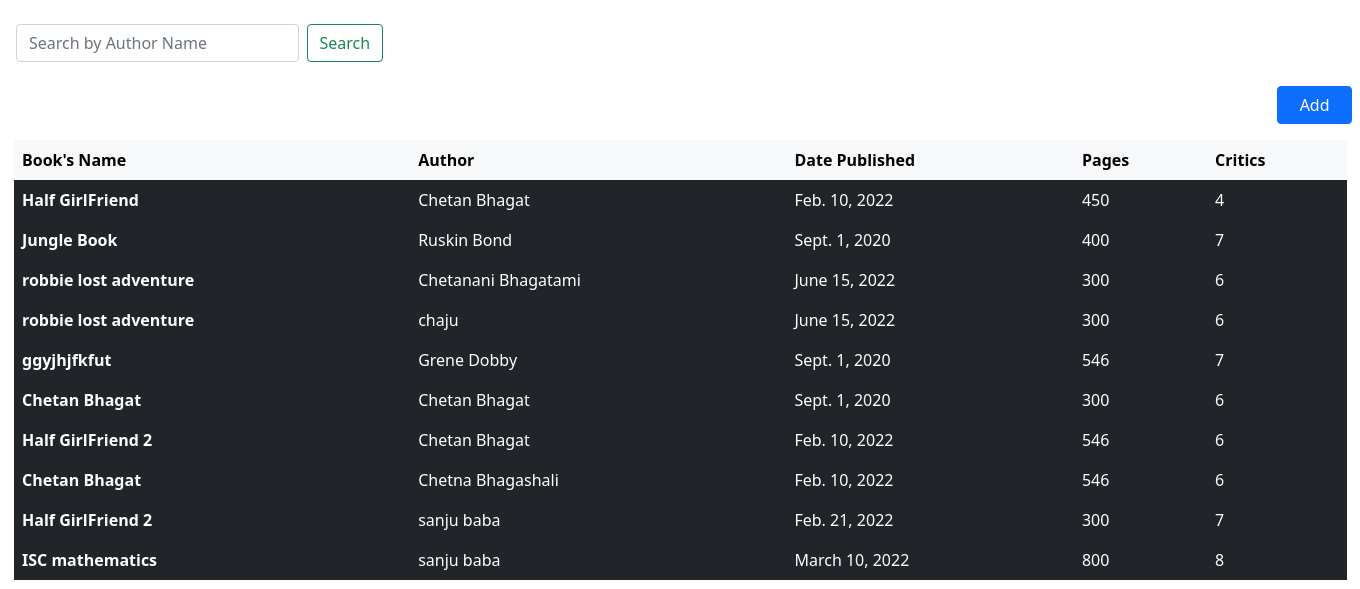
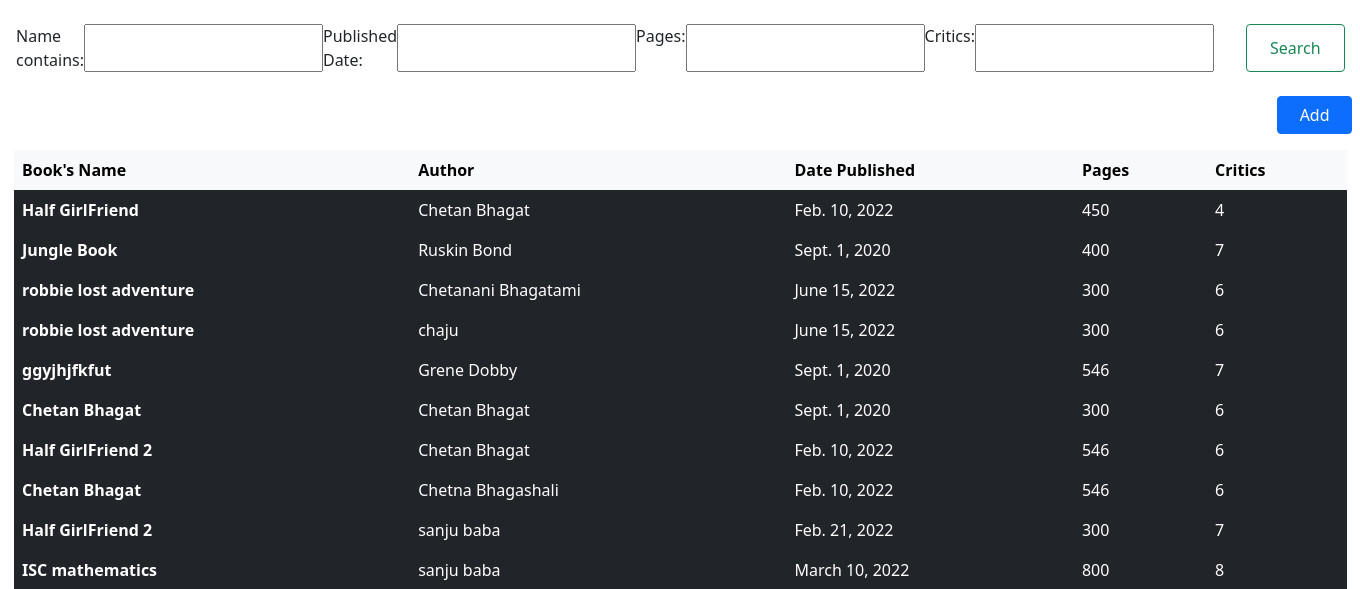
Before and after one commit to sparsh459/Django-web-app, a Django app: page /books/ in a window 1360 px wide. Shown: the part 56-645 px from the top of the page. Run offline with Django 3.2, Linux system fonts and the light colour scheme; data comes from the database, SQL or seed files in the repository; both versions use the stored data as it was after the commit.

Commit message:
added teh filter dropdown functionality in both authors and books page still syling is left and reload of page issue is to be dealt with

```diff
--- /dev/null
+++ b/genebox/filters.py
@@ -0,0 +1,18 @@
+import django_filters
+from django_filters import CharFilter
+from genebox.models import Authors, Books
+
+
+class AutherFilter(django_filters.FilterSet):
+    Name = CharFilter(field_name='Name', lookup_expr='icontains')
+    class Meta:
+        model = Authors
+        fields = '__all__'
+        exclude = ['Country']
+
+class BookFilter(django_filters.FilterSet):
+    Name = CharFilter(field_name='Name', lookup_expr='icontains')
+    class Meta:
+        model= Books
+        fields = '__all__'
+        exclude = ['Author']
--- a/genebox/models.py
+++ b/genebox/models.py
@@ -1,6 +1,3 @@
-from pyexpat import model
-from tkinter import CASCADE
-from django.conf import settings
 from django.db import models
 
 # Create your models here.
--- a/genebox/urls.py
+++ b/genebox/urls.py
@@ -10,6 +10,4 @@ urlpatterns = [
     path('books/postform/', views.Book_list, name='booksave'),
     path('authorcsv/', views.author_csv, name='author_csv'),
     path('bookcsv/', views.book_csv, name='book_csv'),
-    path('authors/search/', views.search_author, name='searchauthor'),
-    path('books/search/', views.search_book, name='searchbook')
 ]
--- a/genebox/views.py
+++ b/genebox/views.py
@@ -1,12 +1,9 @@
-from matplotlib.style import context
-from rest_framework.response import Response
-from rest_framework import status
 from rest_framework.decorators import api_view
-from django.http import HttpResponse, JsonResponse
+from django.http import HttpResponse
 from django.shortcuts import render
 from genebox.models import Authors, Books
 from genebox.serializers import AuthorSerializer, BookSerializer
-from rest_framework import generics
+from genebox.filters import AutherFilter, BookFilter
 import csv
 
 # Create your views here.
@@ -58,12 +55,21 @@ def Author_list(request):
     """
     List all code snippets, or create a new snippet.
     """
+    # calling the auther filter
+
+
     if request.method == 'GET':
         print('get')
         authors = Authors.objects.all()
         serializer = AuthorSerializer(authors, many=True)
+
+        # search filter data
+        myFilter = AutherFilter(request.GET, queryset=authors)
+        authors =  myFilter.qs
+
         context = {
-            'author': authors
+            'author': authors,
+            'myFilter':myFilter
         }
         # print(context)
         return render(request, 'author.html', context)
@@ -87,9 +93,14 @@ def Book_list(request):
         authors = Books.objects.all()
         dbauthrs = Authors.objects.all()
         serializer = BookSerializer(authors, many=True)
+
+        myFilter = BookFilter(request.GET, queryset=authors)
+        authors =  myFilter.qs
+
         context = {
             'book':authors,
-            'author':dbauthrs
+            'author':dbauthrs,
+            'myFilter':myFilter
         }
         # print(context)
         return render(request, 'book.html', context)
@@ -102,21 +113,21 @@ def Book_list(request):
             return render(request, 'base.html')
         return HttpResponse("bad request")
 
-def search_author(request):
-    query=request.GET['search']
-    authors = Authors.objects.filter(Name__icontains=query)
-    context = {
-            'author': authors
-        }
-    print(context)
-    return render(request, 'author.html', context)
+# def search_author(request):
+#     query=request.GET['search']
+#     authors = Authors.objects.filter(Name__icontains=query)
+#     context = {
+#             'author': authors
+#         }
+#     print(context)
+#     return render(request, 'author.html', context)
 
-def search_book(request):
-    query=request.GET['search']
-    dbauthrs = Authors.objects.all()
-    authors = Books.objects.filter(Name__icontains=query)
-    context = {
-            'book':authors,
-            'author':dbauthrs
-        }
-    return render(request, 'book.html', context)
+# def search_book(request):
+#     query=request.GET['search']
+#     dbauthrs = Authors.objects.all()
+#     authors = Books.objects.filter(Name__icontains=query)
+#     context = {
+#             'book':authors,
+#             'author':dbauthrs
+#         }
+#     return render(request, 'book.html', context)
--- a/templates/book.html
+++ b/templates/book.html
@@ -5,9 +5,10 @@
 
 
 {% block body %}
-<form method="get" action="{% url 'searchbook' %}" class="d-flex position-relative my-4 mx-3" style="width: 27%;">
-    <input class="form-control me-2" id="myInput" type="search" placeholder="Search by Author Name" aria-label="Search" name="search" id="search">
-    <button class="btn btn-outline-success" type="submit">Search</button>
+<form method="get" class="d-flex position-relative my-4 mx-3" style="width: 56%;">
+    {% comment %} <input class="form-control me-2" id="myInput" type="search" placeholder="Search by Author Name" aria-label="Search" name="search" id="search"> {% endcomment %}
+    {{myFilter.form}}
+    <button class="btn btn-outline-success" type="submit" style="margin-left: 32px; padding-inline: 23px;">Search</button>
 </form>
 
 <div class="d-grid gap-2 d-md-flex justify-content-md-end">
```
Also changed, not shown: templates/author.html (+4 -3 lines), db.sqlite3.
